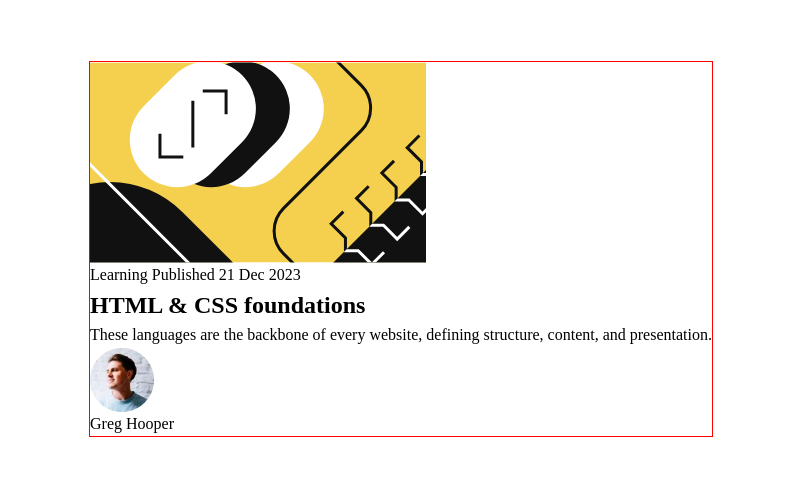
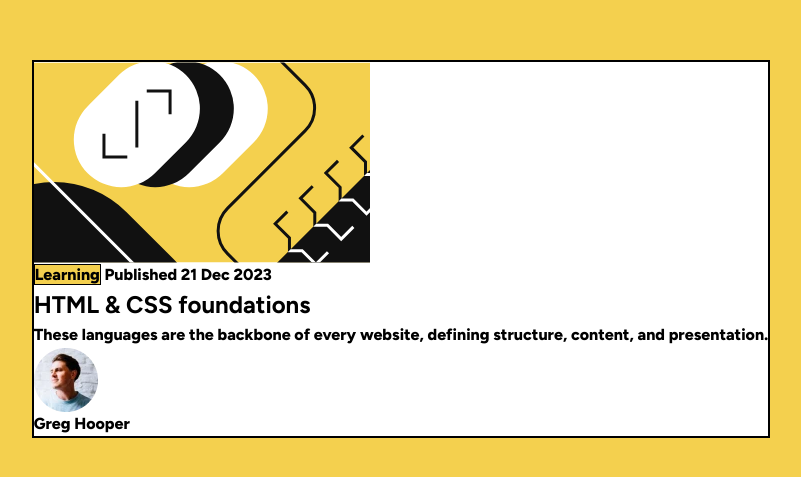
Before and after one commit to JammiM/blog-preview-card-ff, a website built with Vite: page index.html in a window 1280 px wide. Shown: the part 151-628 px from the top of the page, without its empty margins (239-1040 px from the left). Built offline with nearby package versions, Linux system fonts and the light colour scheme.

Commit message:
Added some font styles

```diff
--- a/index.html
+++ b/index.html
@@ -12,7 +12,7 @@
     <meta name="viewport" content="width=device-width, initial-scale=1.0" />
     <title>Blog preview card component</title>
   </head>
-  <body>
+  <body id="body">
     <main id="main">
       <article id="blogcard">
         <picture>
@@ -22,7 +22,7 @@
             srcset=""
           />
         </picture>
-        <span>Learning</span>
+        <span id="blogcard__learning">Learning</span>
 
         <span> Published 21 Dec 2023 </span>
 
--- a/src/style.css
+++ b/src/style.css
@@ -1,4 +1,25 @@
+@import url("https://fonts.googleapis.com/css2?family=Figtree:ital,wght@0,300..900;1,300..900&display=swap");
+
 :root {
+  --yellow: hsl(47, 88%, 63%);
+  --White: hsl(0, 0%, 100%);
+
+  --Gray-500: hsl(0, 0%, 42%);
+  --Gray-950: hsl(0, 0%, 7%);
+
+  --fs: 16px;
+  --ff-reg: "Figtree";
+
+  --fw-light: 500;
+  --fw-reg: 800;
+}
+
+#body {
+  font-family: var(--ff-reg), serif;
+  font-weight: var(--fw-reg);
+  font-optical-sizing: auto;
+  font-style: normal;
+  background-color: var(--yellow);
 }
 
 #main {
@@ -9,7 +30,12 @@
 }
 
 #blogcard {
-  border: 1px solid red;
-
+  border: 2px solid black;
+  background-color: var(--White);
   max-width: 100%;
 }
+
+#blogcard__learning {
+  border: 1px solid black;
+  background-color: var(--yellow);
+}
```
